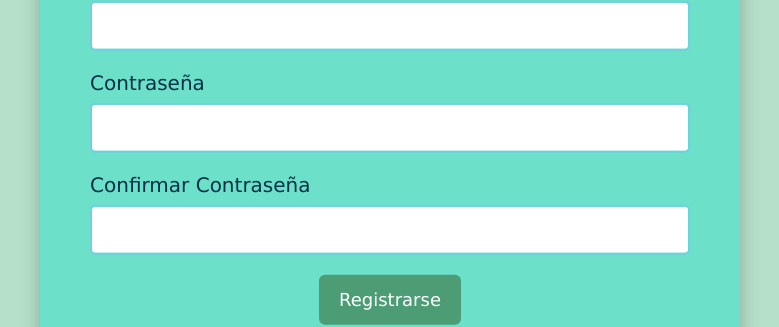
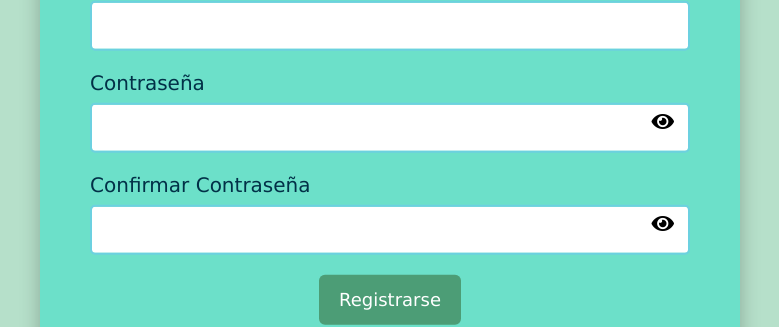
Before and after one commit to Josel02/miss-notes-react-dsw, a React (Create React App) app: page /register in a window 1280 px wide. Shown: the part 314-641 px from the top of the page, without its empty margins (250-1029 px from the left). Built offline with nearby package versions, Linux system fonts and the light colour scheme.

Commit message:
Agregamos estilos al registro y comprobaciones adicionales

```diff
--- a/src/styles/LoginRegister.css
+++ b/src/styles/LoginRegister.css
@@ -79,3 +79,30 @@ body {
     color: #ff0000; /* Rojo para errores */
     margin-top: 5px;
 }
+
+.error-message {
+    color: #ff0000;
+    margin-top: 5px;
+}
+
+.password-field {
+    position: relative;
+}
+
+.toggle-password {
+    position: absolute;
+    right: 10px;
+    top: 38px;
+    background: none;
+    border: none;
+    font-size: 20px;
+    cursor: pointer;
+}
+
+.form-control {
+    padding-right: 40px; /* Asegura que el texto no se sobreponga al botón de mostrar/ocultar */
+}
+
+.form-control.error {
+    border: 2px solid #ff0000; /* Ajusta el color y el grosor del borde según prefieras */
+}
--- a/src/views/RegisterPage.js
+++ b/src/views/RegisterPage.js
@@ -1,4 +1,3 @@
-// RegisterPage.js
 import React, { useState } from 'react';
 import { useNavigate, Link } from 'react-router-dom';
 import '../styles/LoginRegister.css';
@@ -8,18 +7,64 @@ const RegisterPage = () => {
     const [email, setEmail] = useState('');
     const [password, setPassword] = useState('');
     const [confirmPassword, setConfirmPassword] = useState('');
-    const [passwordError, setPasswordError] = useState('');
+    const [errors, setErrors] = useState({});
     const navigate = useNavigate();
+
+    const [passwordType, setPasswordType] = useState('password');
+    const [confirmPasswordType, setConfirmPasswordType] = useState('password');
+
+    const togglePasswordVisibility = () => {
+        setPasswordType(passwordType === 'password' ? 'text' : 'password');
+    };
+
+    const toggleConfirmPasswordVisibility = () => {
+        setConfirmPasswordType(confirmPasswordType === 'password' ? 'text' : 'password');
+    };
+
+    const validateEmail = (email) => {
+        return /\S+@\S+\.\S+/.test(email);
+    };
+
+    const handleEmailChange = (e) => {
+        const emailVal = e.target.value;
+        setEmail(emailVal);
+        if (emailVal && !validateEmail(emailVal)) {
+            setErrors(prev => ({ ...prev, email: 'Formato de correo no válido' }));
+        } else {
+            const { email, ...rest } = errors;
+            setErrors(rest);
+        }
+    };
+
+    const handlePasswordChange = (e) => {
+        const passwordVal = e.target.value;
+        setPassword(passwordVal);
+        if (passwordVal && passwordVal.length < 8) {
+            setErrors(prev => ({ ...prev, password: 'La contraseña debe tener al menos 8 caracteres' }));
+        } else {
+            const { password, ...rest } = errors;
+            setErrors(rest);
+        }
+    };
+
+    const handleConfirmPasswordChange = (e) => {
+        const confirmPasswordVal = e.target.value;
+        setConfirmPassword(confirmPasswordVal);
+        if (confirmPasswordVal !== password) {
+            setErrors(prev => ({ ...prev, confirmPassword: 'Las contraseñas no coinciden' }));
+        } else {
+            const { confirmPassword, ...rest } = errors;
+            setErrors(rest);
+        }
+    };
 
     const handleRegister = async (e) => {
         e.preventDefault();
-        if (password !== confirmPassword) {
-            setPasswordError('Las contraseñas no coinciden');
-            return;
+        if (Object.keys(errors).length === 0 && password === confirmPassword && validateEmail(email)) {
+            //lógica para manejar el registro, por ejemplo, una llamada a API
+            console.log('Registro exitoso'); // Simula un registro exitoso
+            // navigate('/login'); // Descomenta esta línea para redirigir al usuario después del registro exitoso
         }
-        // Lógica para manejar el registro (ej: llamada a API)
-        // Si el registro es exitoso, puedes redirigir al usuario:
-        // navigate('/login');
     };
 
     return (
@@ -28,20 +73,29 @@ const RegisterPage = () => {
             <form onSubmit={handleRegister}>
                 <div className="mb-3">
                     <label htmlFor="name" className="form-label">Nombre Completo</label>
-                    <input type="text" className="form-control" id="name" value={name} onChange={(e) => setName(e.target.value)} required />
+                    <input type="text" className={`form-control ${errors.name ? 'error' : ''}`} id="name" value={name} onChange={(e) => setName(e.target.value)} required />
+                    {errors.name && <div className="error-message">{errors.name}</div>}
                 </div>
                 <div className="mb-3">
                     <label htmlFor="email" className="form-label">Correo Electrónico</label>
-                    <input type="email" className="form-control" id="email" value={email} onChange={(e) => setEmail(e.target.value)} required />
+                    <input type="email" className={`form-control ${errors.email ? 'error' : ''}`} id="email" value={email} onChange={handleEmailChange} required />
+                    {errors.email && <div className="error-message">{errors.email}</div>}
                 </div>
-                <div className="mb-3">
+                <div className="mb-3 password-field">
                     <label htmlFor="password" className="form-label">Contraseña</label>
-                    <input type="password" className="form-control" id="password" value={password} onChange={(e) => setPassword(e.target.value)} required />
+                    <input type={passwordType} className={`form-control ${errors.password ? 'error' : ''}`} id="password" value={password} onChange={handlePasswordChange} required />
+                    <button type="button" onClick={togglePasswordVisibility} className="toggle-password" title={passwordType === 'password' ? "Mostrar contraseña" : "Ocultar contraseña"}>
+                        {passwordType === 'password' ? <i className="fas fa-eye"></i> : <i className="fas fa-eye-slash"></i>}
+                    </button>
+                    {errors.password && <div className="error-message">{errors.password}</div>}
                 </div>
-                <div className="mb-3">
+                <div className="mb-3 password-field">
                     <label htmlFor="confirmPassword" className="form-label">Confirmar Contraseña</label>
-                    <input type="password" className="form-control" id="confirmPassword" value={confirmPassword} onChange={(e) => setConfirmPassword(e.target.value)} required />
-                    {passwordError && <div className="password-error">{passwordError}</div>}
+                    <input type={confirmPasswordType} className={`form-control ${errors.confirmPassword ? 'error' : ''}`} id="confirmPassword" value={confirmPassword} onChange={handleConfirmPasswordChange} required />
+                    <button type="button" onClick={toggleConfirmPasswordVisibility} className="toggle-password" title={confirmPasswordType === 'password' ? "Mostrar contraseña" : "Ocultar contraseña"}>
+                        {confirmPasswordType === 'password' ? <i className="fas fa-eye"></i> : <i className="fas fa-eye-slash"></i>}
+                    </button>
+                    {errors.confirmPassword && <div className="error-message">{errors.confirmPassword}</div>}
                 </div>
                 <button type="submit" className="btn btn-primary">Registrarse</button>
                 <div className="mt-3 text-center">
```
